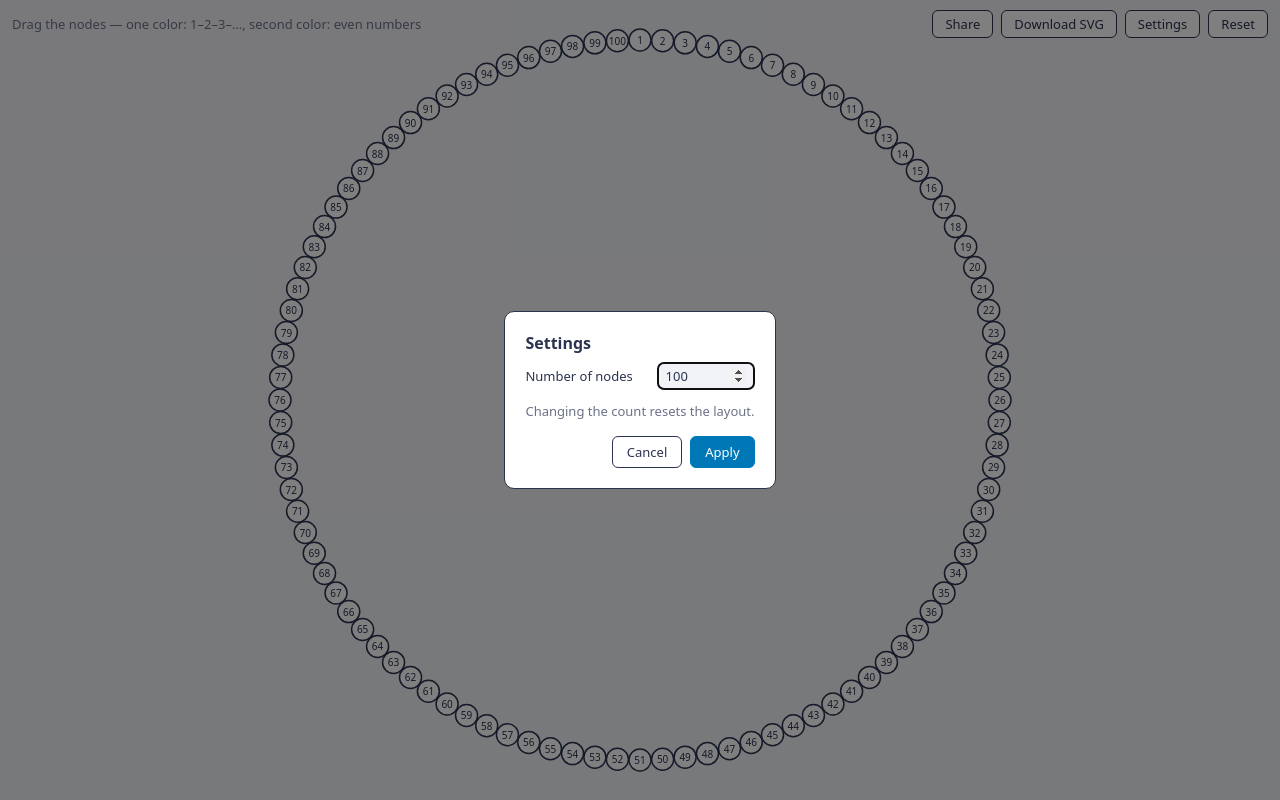
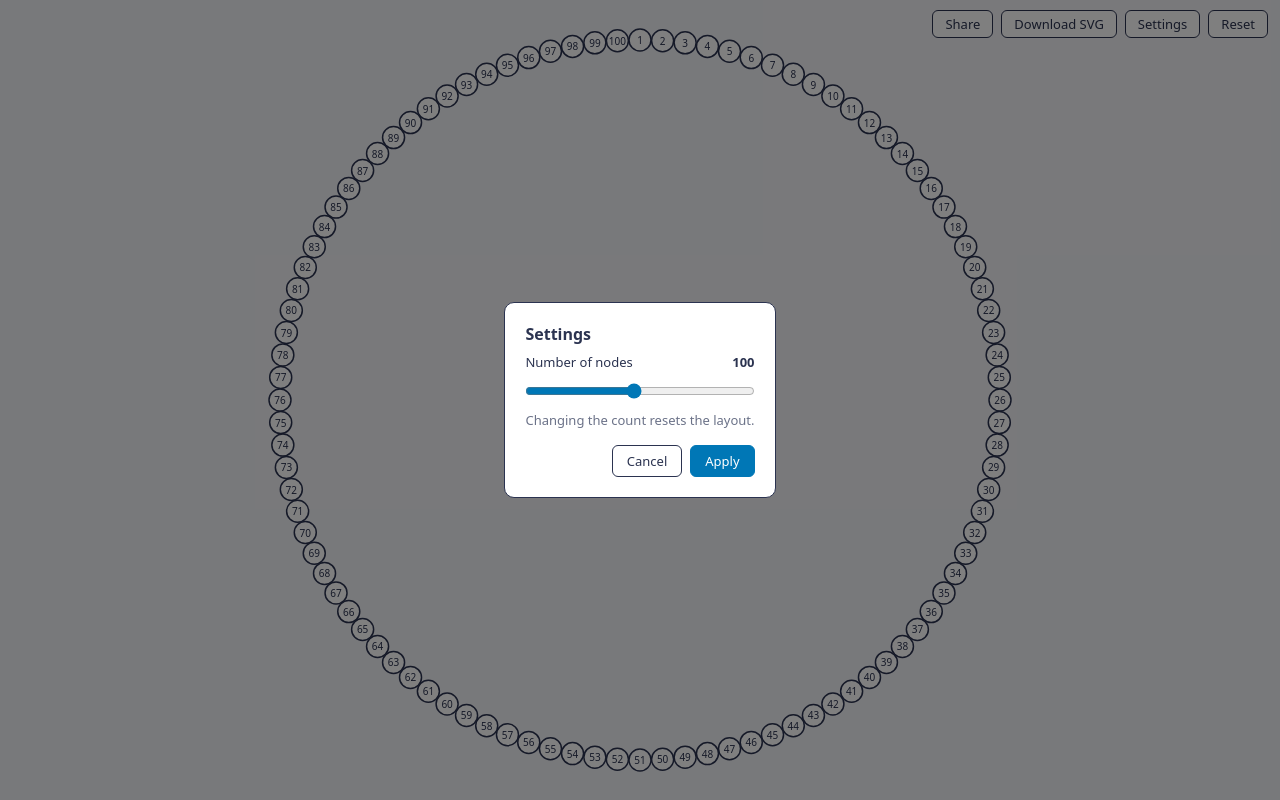
Before and after one commit to cfstras/tattoo, a plain HTML site: page index.html in a window 1280 px wide. Both pictures are taken after a click on the button "Settings". Drawn offline with Linux system fonts and the light colour scheme.

Commit message:
deploy: 8d6272efd2481c6aab71d2a250d748b3f4464bfb

```diff
--- a/index.html
+++ b/index.html
@@ -3,7 +3,7 @@
 <head>
 <meta charset="UTF-8">
 <meta name="viewport" content="width=device-width, initial-scale=1.0, user-scalable=no">
-<title>Node Drawing — 1 to 100</title>
+<title>Node Drawing</title>
 <style>
   :root {
     --bg: #1a1a2e;
@@ -67,11 +67,11 @@
     right: 12px;
     display: flex;
     align-items: center;
+    justify-content: flex-end;
     flex-wrap: wrap;
     gap: 8px;
     pointer-events: none;
   }
-  #hint { color: var(--hint); font-size: 13px; flex: 1; min-width: 200px; }
   .btn {
     pointer-events: auto;
     background: var(--node-fill);
@@ -104,15 +104,15 @@
     font-size: 13px;
     margin: 0 0 12px;
   }
-  dialog input[type="number"] {
-    width: 80px;
-    font: inherit;
-    font-size: 13px;
-    padding: 4px 8px;
-    background: var(--bg);
-    color: var(--label);
-    border: 1.5px solid var(--node-stroke);
-    border-radius: 6px;
+  dialog output {
+    font-variant-numeric: tabular-nums;
+    font-weight: 600;
+  }
+  dialog input[type="range"] {
+    display: block;
+    width: 100%;
+    margin: 0 0 12px;
+    accent-color: var(--seq);
   }
   dialog .actions {
     display: flex;
@@ -144,7 +144,6 @@
 </head>
 <body>
 <div id="bar">
-  <div id="hint">Drag the nodes — one color: 1–2–3–…, second color: even numbers</div>
   <button id="share" class="btn" type="button">Share</button>
   <button id="download" class="btn" type="button">Download SVG</button>
   <button id="settings-btn" class="btn" type="button">Settings</button>
@@ -160,9 +159,10 @@
 </dialog>
 <dialog id="settings">
   <h2>Settings</h2>
-  <label>Number of nodes
-    <input type="number" id="node-count" min="10" max="200" step="1">
+  <label for="node-count">Number of nodes
+    <output id="node-count-value">100</output>
   </label>
+  <input type="range" id="node-count" min="10" max="200" step="1">
   <p>Changing the count resets the layout.</p>
   <div class="actions">
     <button id="cancel-settings" type="button">Cancel</button>
@@ -399,6 +399,10 @@
   const confirmDialog = document.getElementById('confirm-reset');
   const settingsDialog = document.getElementById('settings');
   const nodeCountInput = document.getElementById('node-count');
+  const nodeCountValue = document.getElementById('node-count-value');
+  nodeCountInput.addEventListener('input', () => {
+    nodeCountValue.textContent = nodeCountInput.value;
+  });
   let pendingCount = 0; // node count awaiting reset confirmation
 
   document.getElementById('reset').addEventListener('click', () => {
@@ -423,6 +427,7 @@
 
   document.getElementById('settings-btn').addEventListener('click', () => {
     nodeCountInput.value = N;
+    nodeCountValue.textContent = N;
     settingsDialog.showModal();
   });
   document.getElementById('cancel-settings').addEventListener('click', () => {
```
